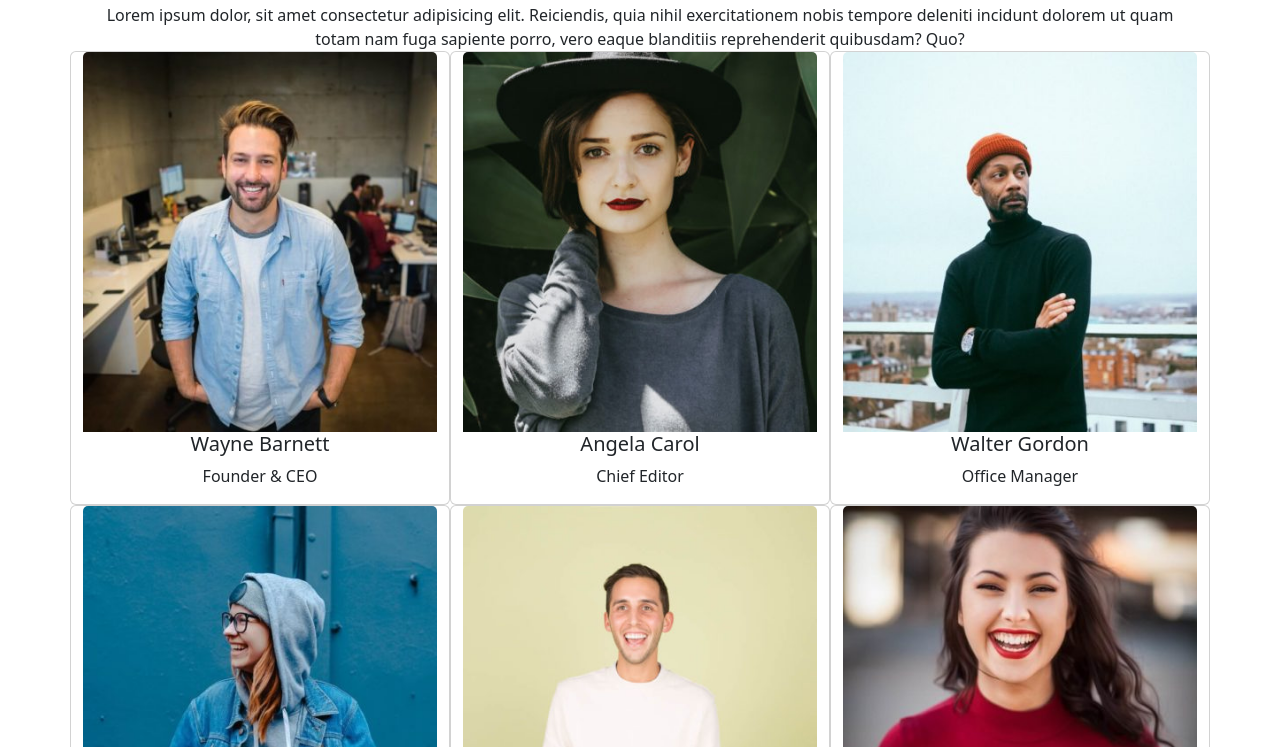
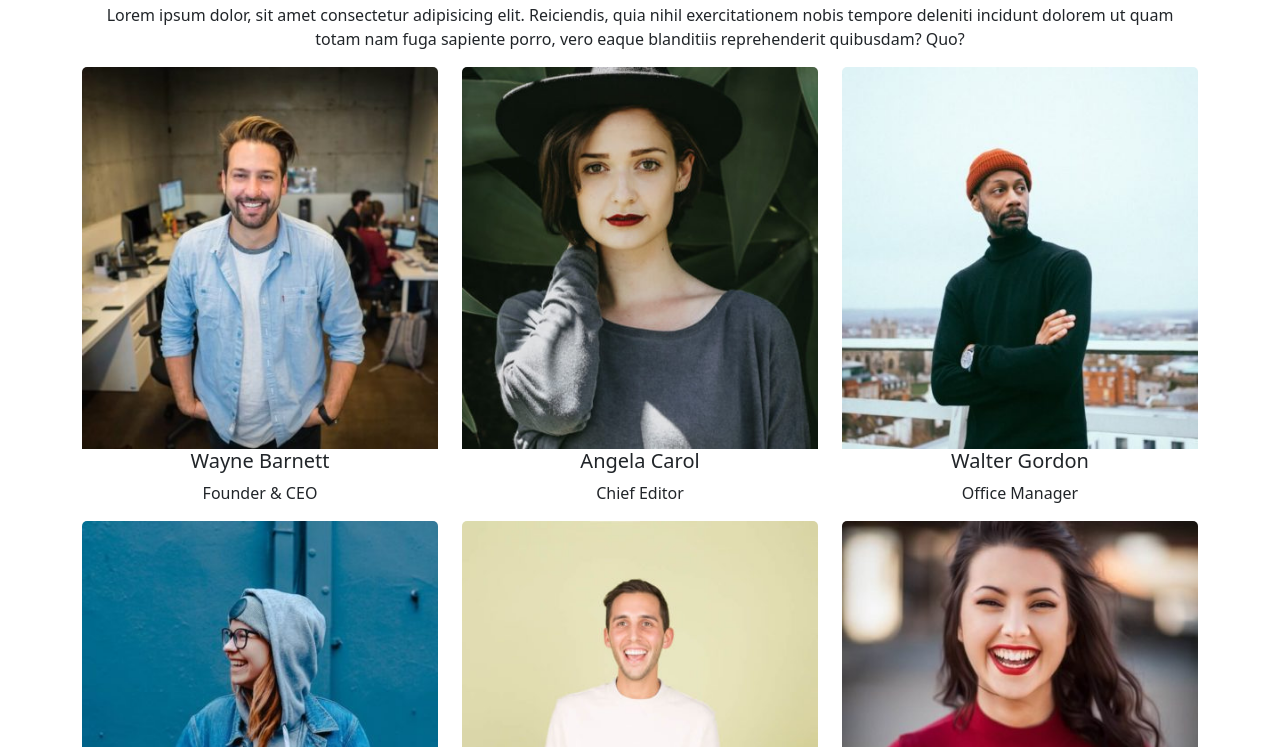
Before and after one commit to PincelliN/js-our-team, a plain HTML site: page index.html in a window 1280 px wide. Shown: the part 53-800 px from the top of the page. Drawn offline with nearby package versions, Linux system fonts and the light colour scheme.

Commit message:
fix border card

```diff
--- a/index.html
+++ b/index.html
@@ -14,7 +14,7 @@
         <div class="col h1 text-center">Our Team</div>
         <div class="col text-center">Lorem ipsum dolor, sit amet consectetur adipisicing elit. Reiciendis, quia nihil exercitationem nobis tempore deleniti incidunt dolorem ut quam totam nam fuga sapiente porro, vero eaque blanditiis reprehenderit quibusdam? Quo?</div>
         <div class="col">
-            <div id="box-card" class="row row-cols-3">
+            <div id="box-card" class="row row-cols-3 mt-3">
             </div>
         </div>
     </div>
--- a/js/main.js
+++ b/js/main.js
@@ -38,7 +38,7 @@ const Team = [
 for (let i = 0; i < Team.length; i++) {
   const element = Team[i];
   document.getElementById("box-card").innerHTML +=
-    '<div class="col card"> <img class="card-img-top img-fluid" src="img/' +
+    '<div class="col card border border-0"> <img class="card-img-top img-fluid" src="img/' +
     element.image +
     '" alt="People-img"><div class="card-Body"><h5 class="card-title text-center">' +
     element.name +
```
